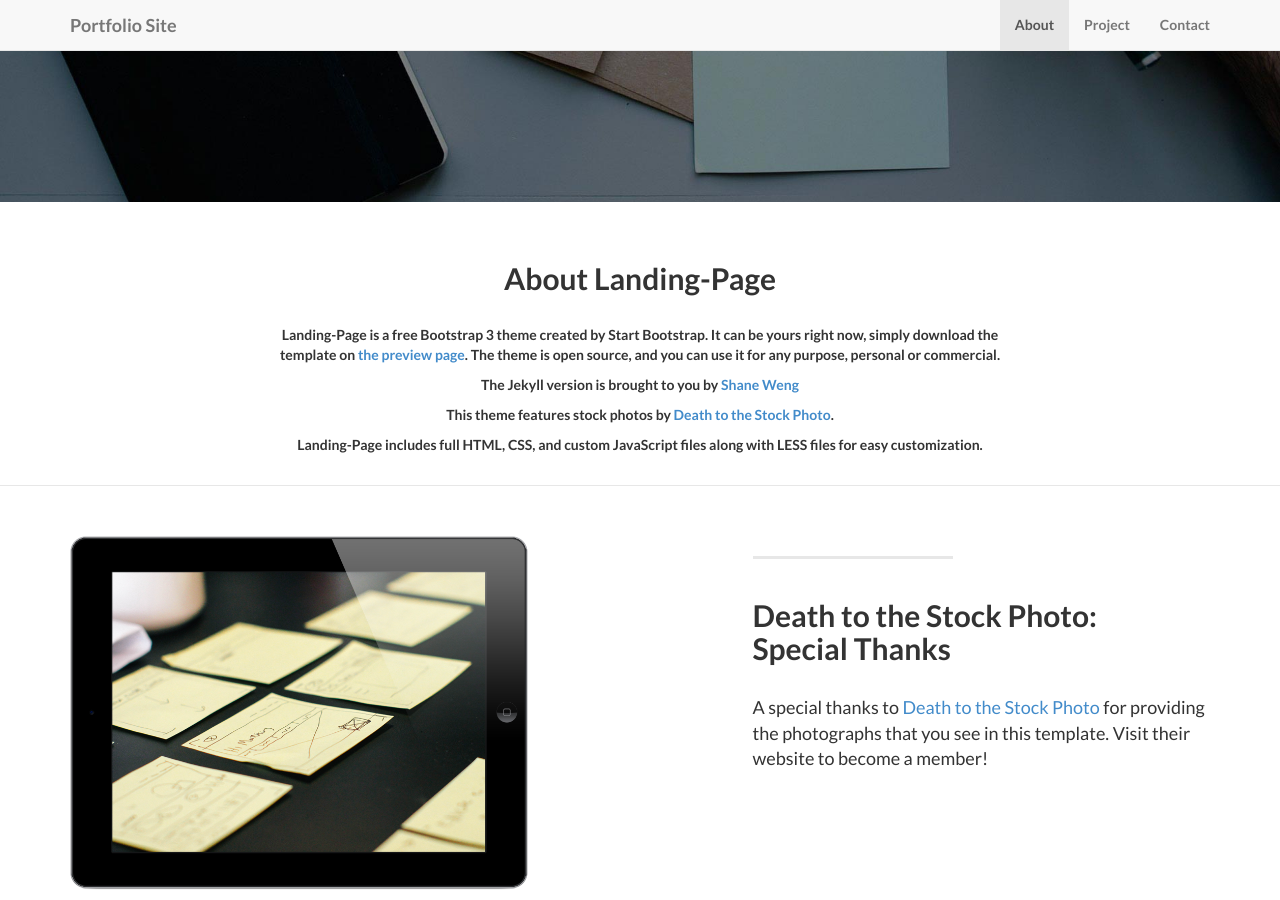
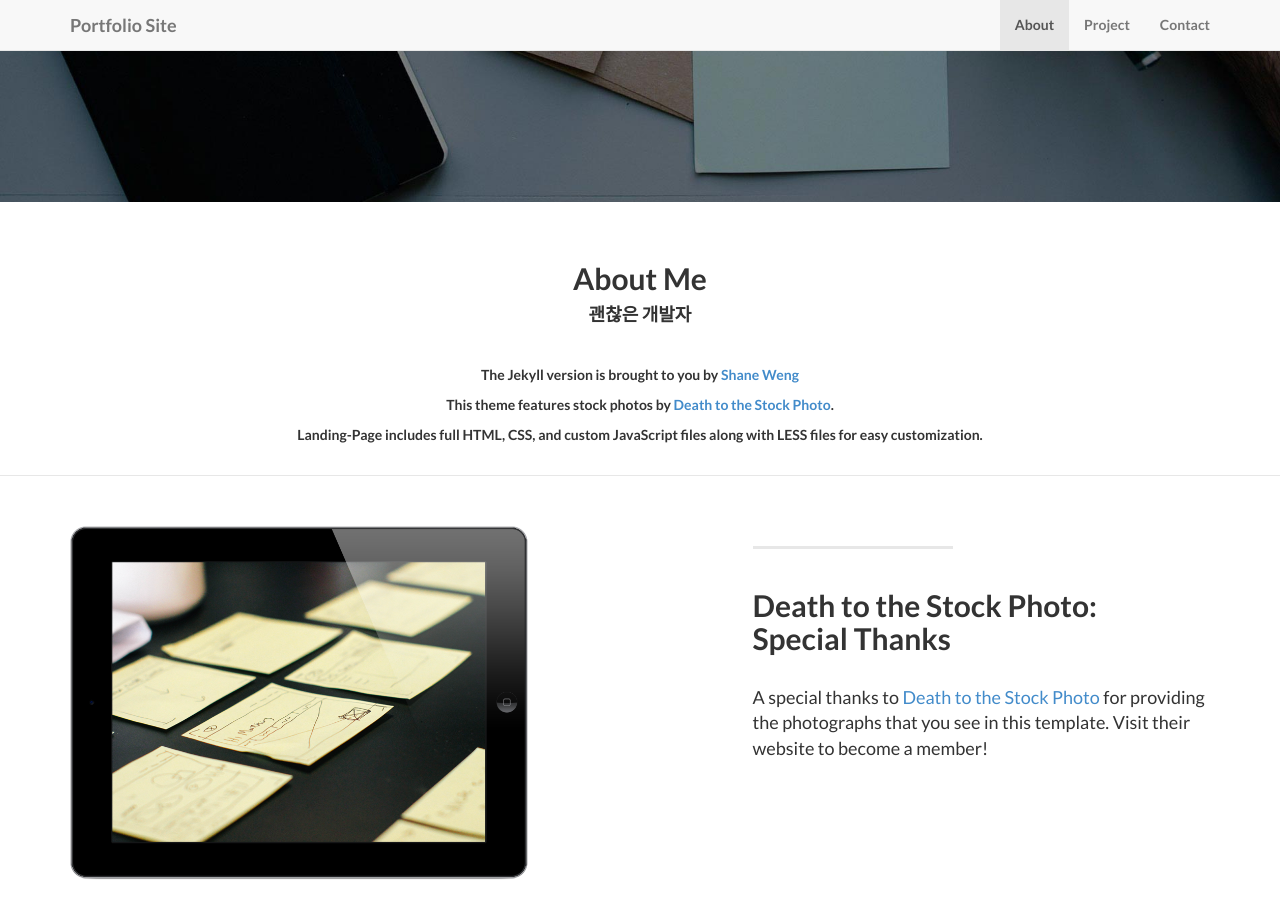
Before and after one commit to Dev-preference/Dev-preference.github.io, a Jekyll site: the page built from index.html, in a window 1280 px wide and 900 px high, scrolled down 487 px. Built offline with Jekyll 4.4.1, drawn with Linux system fonts in a browser that asks for light colours.

Commit message:
no message

```diff
--- a/_includes/about.html
+++ b/_includes/about.html
@@ -3,9 +3,10 @@
         <div class="row">
             <div class="col-lg-8 col-lg-offset-2">
               <br/><br/>
-              <h2>About Landing-Page</h2>
+              <h2>About Me</h2>
+              <h4>괜찮은 개발자</h4>
               <br/>
-                <p>Landing-Page is a free Bootstrap 3 theme created by Start Bootstrap. It can be yours right now, simply download the template on <a href="http://startbootstrap.com/template-overviews/landing-page/">the preview page</a>. The theme is open source, and you can use it for any purpose, personal or commercial.</p>
+                <p></p>
                 <p>The Jekyll version is brought to you by <a href="https://github.com/swcool">Shane Weng</a></p>
                 <p>This theme features stock photos by <a href="http://join.deathtothestockphoto.com//">Death to the Stock Photo</a>.</p>
                 <p>Landing-Page includes full HTML, CSS, and custom JavaScript files along with LESS files for easy customization.</p>
```
